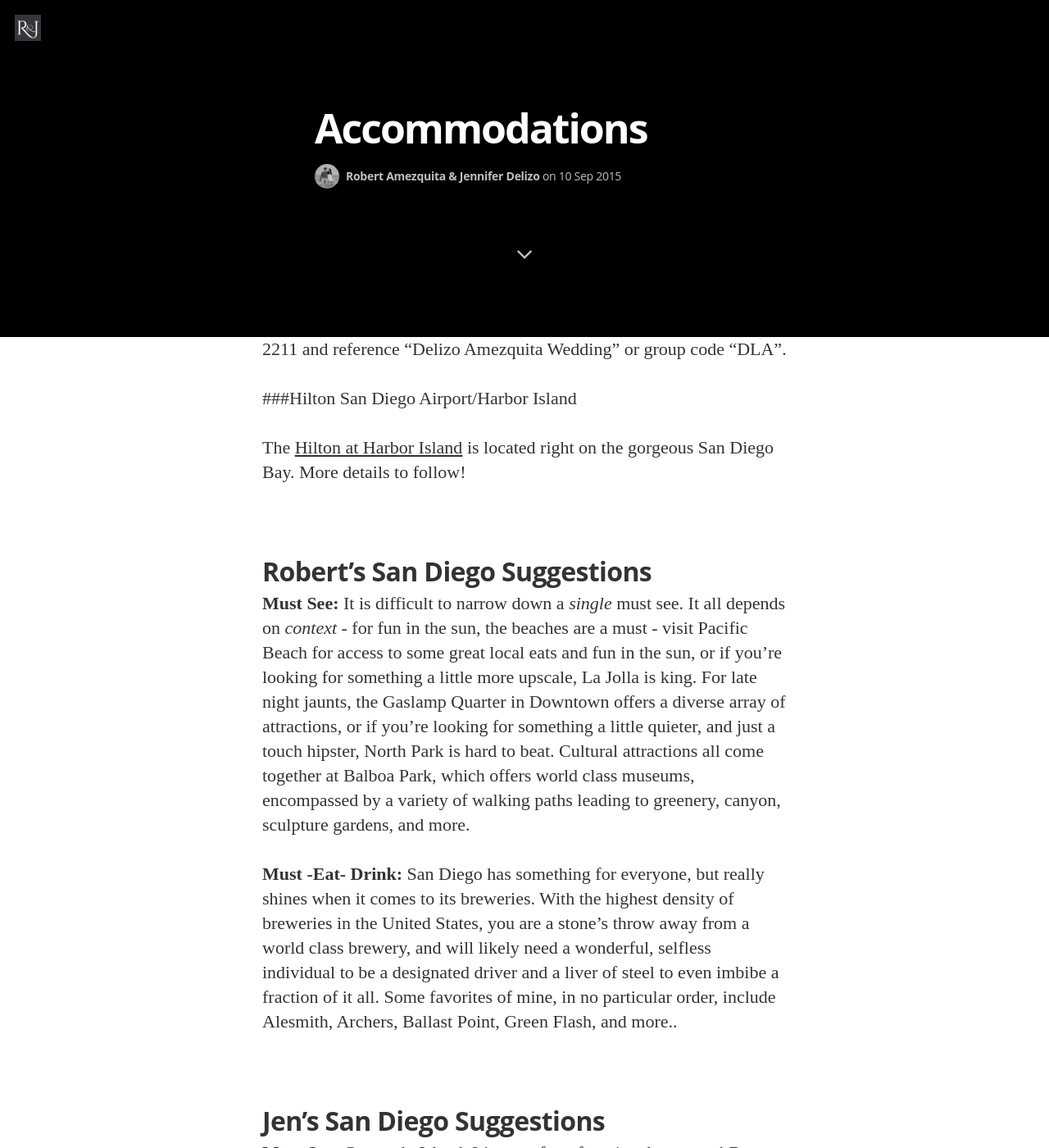
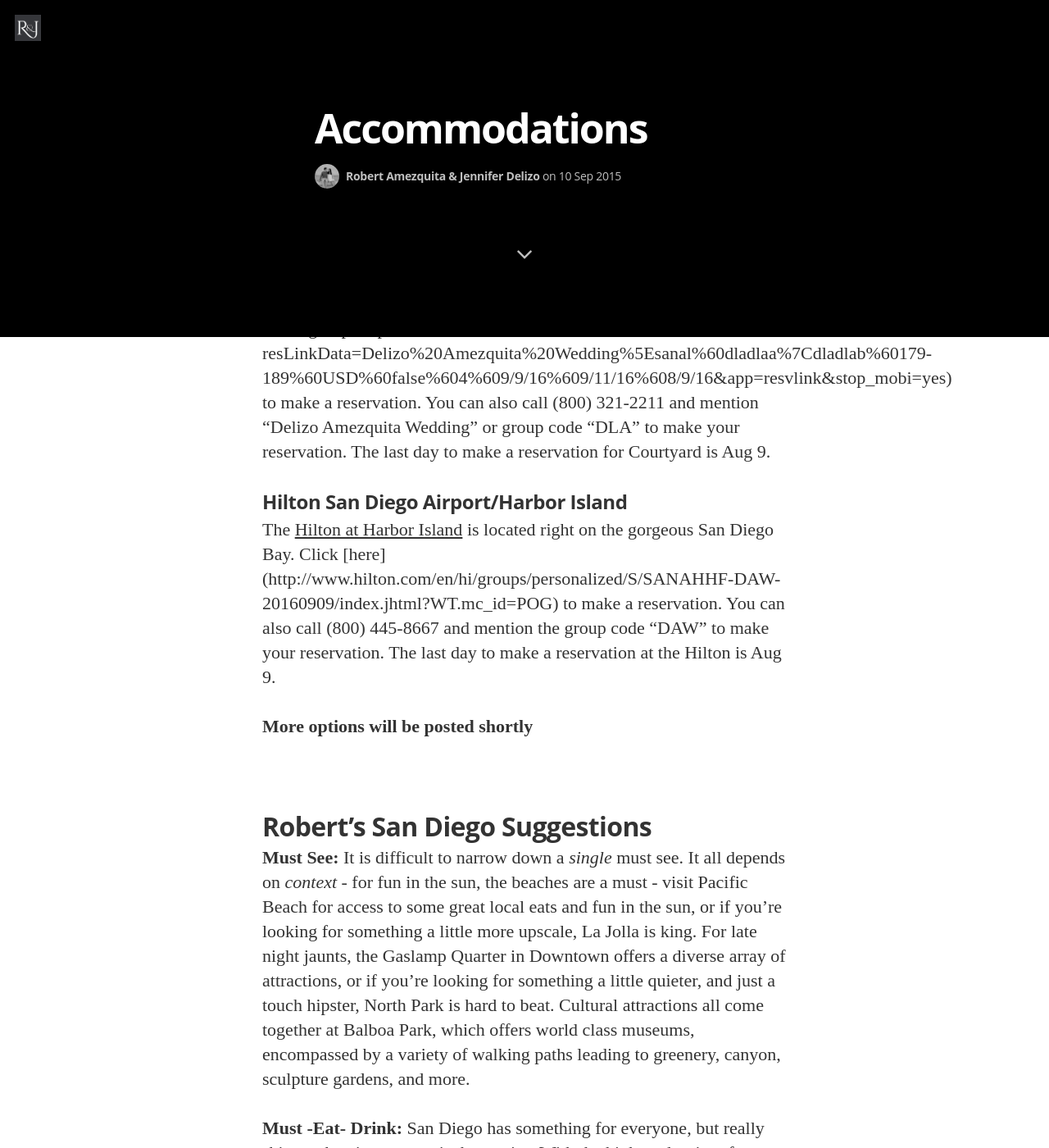
Before and after one commit to robertandjensayido/robertandjensayido.github.io, a Jekyll site: the page built from accommodations.md, in a window 1280 px wide and 1400 px high, scrolled down 989 px. Shown: the whole window at 82% size. Built offline with Jekyll 4.4.1, drawn with Linux system fonts in a browser that asks for light colours; nearby versions of some CDN libraries; some web fonts are replaced.

Commit message:
Update accommodations.md

```diff
--- a/accommodations.md
+++ b/accommodations.md
@@ -11,15 +11,16 @@ San Diego boasts one of the top vacation spots. With gorgeous weather all year r
 
 ## Lodging
 
-###Courtyard Marriott San Diego Airport/Liberty Station
+### Courtyard Marriott San Diego Airport/Liberty Station
 
-Located in Liberty Station, the [Courtyard Marriott](http://www.marriott.com/hotels/travel/sanal-courtyard-san-diego-airport-liberty-station/) offers great amenities and the convenience of being across from Admiral Kidd. The last day to make a reservation for Courtyard is Aug 9. You can also call (800) 321-2211 and reference "Delizo Amezquita Wedding" or group code “DLA”.
+Located in Liberty Station, the [Courtyard Marriott](http://www.marriott.com/hotels/travel/sanal-courtyard-san-diego-airport-liberty-station/) offers great amenities and the convenience of being across from Admiral Kidd. Click [here] (http://www.marriott.com/meeting-event-hotels/group-corporate-travel/groupCorp.mi?resLinkData=Delizo%20Amezquita%20Wedding%5Esanal%60dladlaa%7Cdladlab%60179-189%60USD%60false%604%609/9/16%609/11/16%608/9/16&app=resvlink&stop_mobi=yes) to make a reservation. You can also call (800) 321-2211 and mention "Delizo Amezquita Wedding" or group code “DLA” to make your reservation. The last day to make a reservation for Courtyard is Aug 9.
 
 
-###Hilton San Diego Airport/Harbor Island
+### Hilton San Diego Airport/Harbor Island
 
-The [Hilton at Harbor Island](http://www3.hilton.com/en/hotels/california/hilton-san-diego-airport-harbor-island-SANAHHF/index.html) is located right on the gorgeous San Diego Bay.
-More details to follow!
+The [Hilton at Harbor Island](http://www3.hilton.com/en/hotels/california/hilton-san-diego-airport-harbor-island-SANAHHF/index.html) is located right on the gorgeous San Diego Bay. Click [here] (http://www.hilton.com/en/hi/groups/personalized/S/SANAHHF-DAW-20160909/index.jhtml?WT.mc_id=POG) to make a reservation. You can also call (800) 445-8667 and mention the group code "DAW" to make your reservation. The last day to make a reservation at the Hilton is Aug 9.
+
+**More options will be posted shortly**
 
 
 ## Robert's San Diego Suggestions
```
